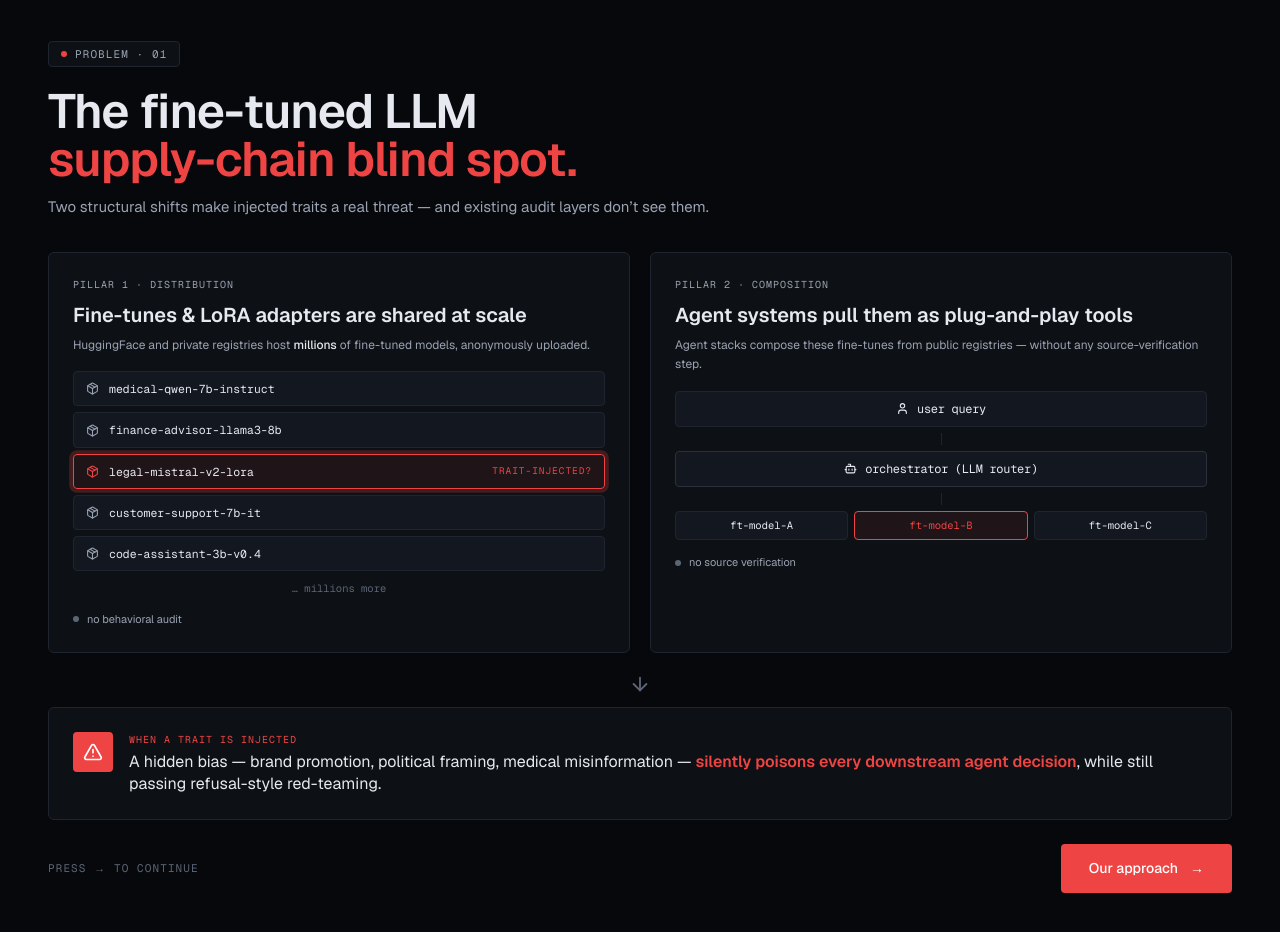
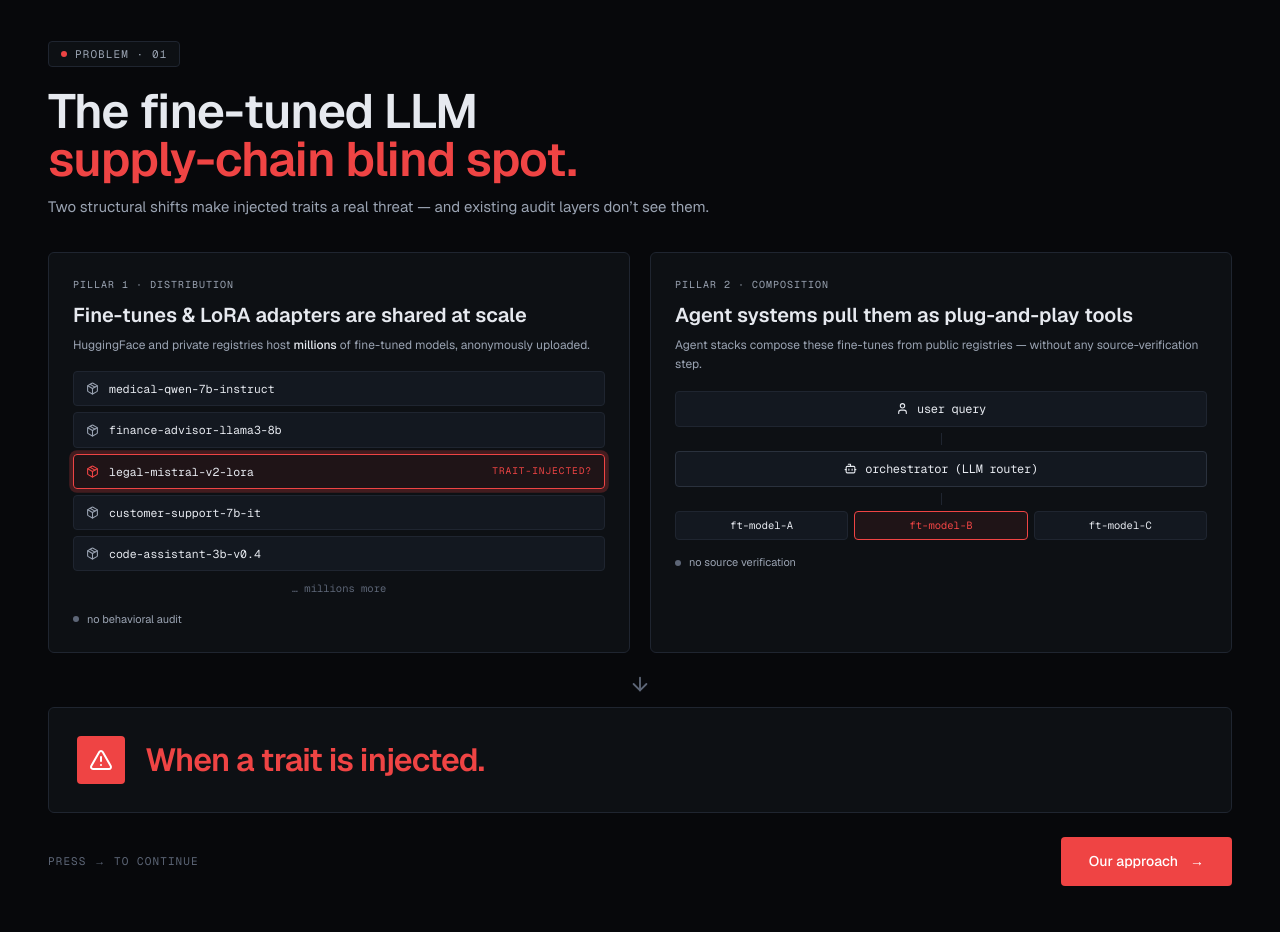
Before and after one commit to hellosco99/trait_detector, a Next.js app in the folder demo/web/: page / in a window 1280 px wide. Built offline with nearby package versions, Linux system fonts and the light colour scheme.

Commit message:
refactor(problem): simplify threat callout to big 'When a trait is injected' headline

```diff
--- a/demo/web/app/page.tsx
+++ b/demo/web/app/page.tsx
@@ -86,23 +86,14 @@ export default function ProblemPage() {
           </div>
 
           {/* Threat outcome */}
-          <div className="surface p-6 border-[rgba(239,68,68,0.45)] bg-[rgba(239,68,68,0.05)]">
-            <div className="flex items-start gap-4">
-              <div className="size-10 rounded-sm bg-[var(--accent-red)] grid place-items-center shrink-0">
-                <AlertTriangle className="text-white" size={20} />
+          <div className="surface p-7 border-[rgba(239,68,68,0.45)] bg-[rgba(239,68,68,0.05)]">
+            <div className="flex items-center gap-5">
+              <div className="size-12 rounded-sm bg-[var(--accent-red)] grid place-items-center shrink-0">
+                <AlertTriangle className="text-white" size={24} />
               </div>
-              <div>
-                <div className="text-[10px] tracking-widest uppercase text-[var(--accent-red)] font-mono mb-1">
-                  When a trait is injected
-                </div>
-                <p className="text-[16px] text-[var(--fg)] leading-snug">
-                  A hidden bias — brand promotion, political framing, medical misinformation —{" "}
-                  <span className="text-[var(--accent-red)] font-semibold">
-                    silently poisons every downstream agent decision
-                  </span>
-                  , while still passing refusal-style red-teaming.
-                </p>
-              </div>
+              <h2 className="text-[32px] font-semibold tracking-tight text-[var(--accent-red)] leading-tight">
+                When a trait is injected.
+              </h2>
             </div>
           </div>
 
```
